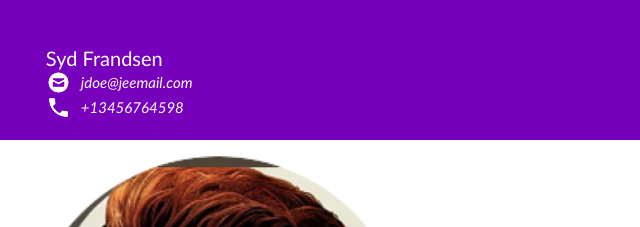
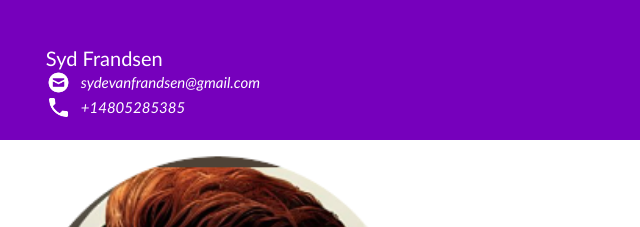
Before and after one commit to Asydrain/my-portfolio-ibm, a plain HTML site: page index.html in a window 1280 px wide. Shown: the top 227 px of the page, 0-640 px from the left. Drawn offline with Linux system fonts and the light colour scheme.

Commit message:
Update index.html

```diff
--- a/index.html
+++ b/index.html
@@ -13,12 +13,12 @@
             Syd Frandsen
           <div class="contact_info">
             <img src="html_finalprojimages/envelope.png" alt="https://icons8.com/icon/124377/circled-envelope"/>
-          jdoe@jeemail.com
+          sydevanfrandsen@gmail.com
         </div>
         <div style="clear:both;"></div>
         <div class="contact_info">
           <img src="html_finalprojimages/phone.png" alt="https://icons8.com/icon/124377/circled-envelope"/>
-          +13456764598
+          +14805285385
 
         </div>
         </div>
```
